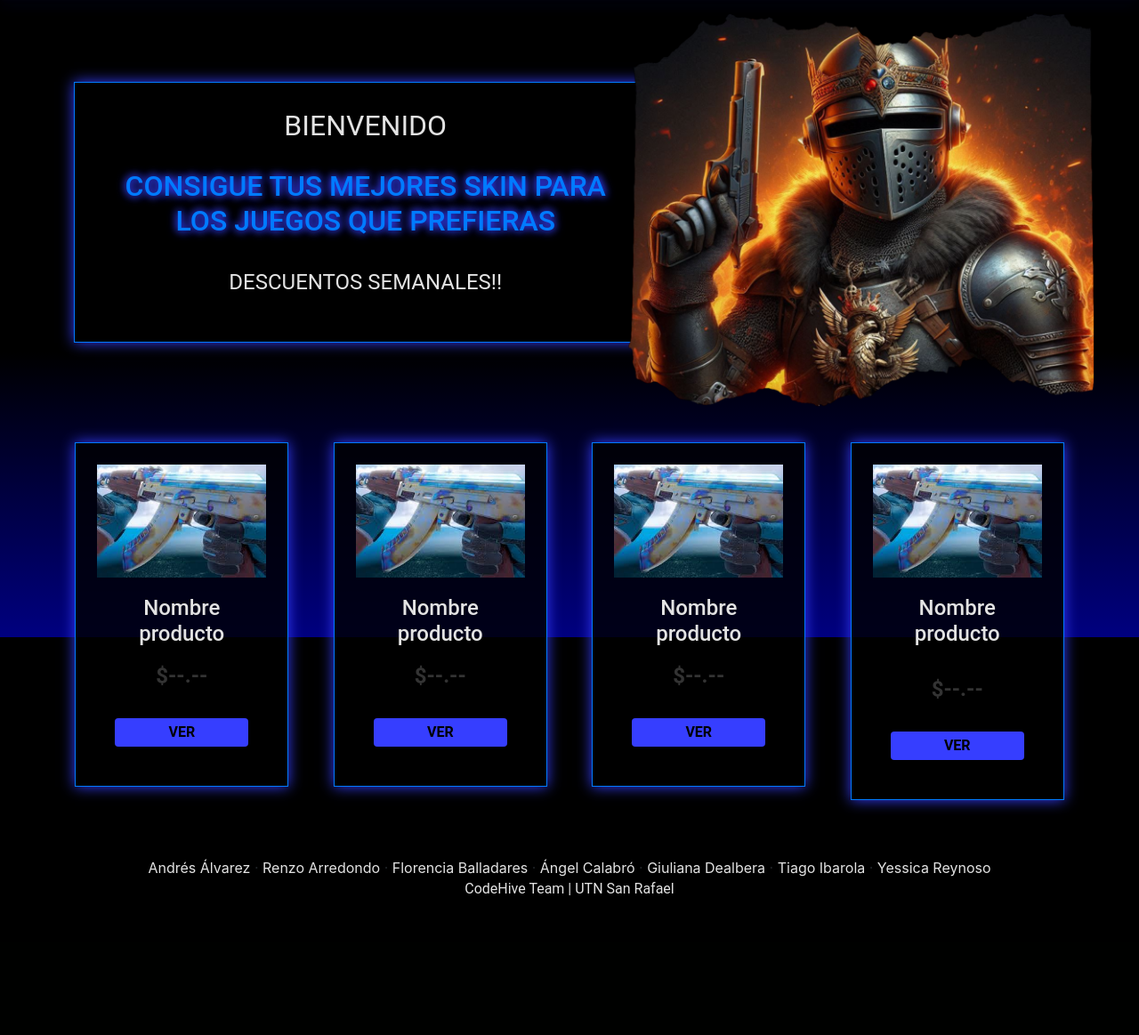
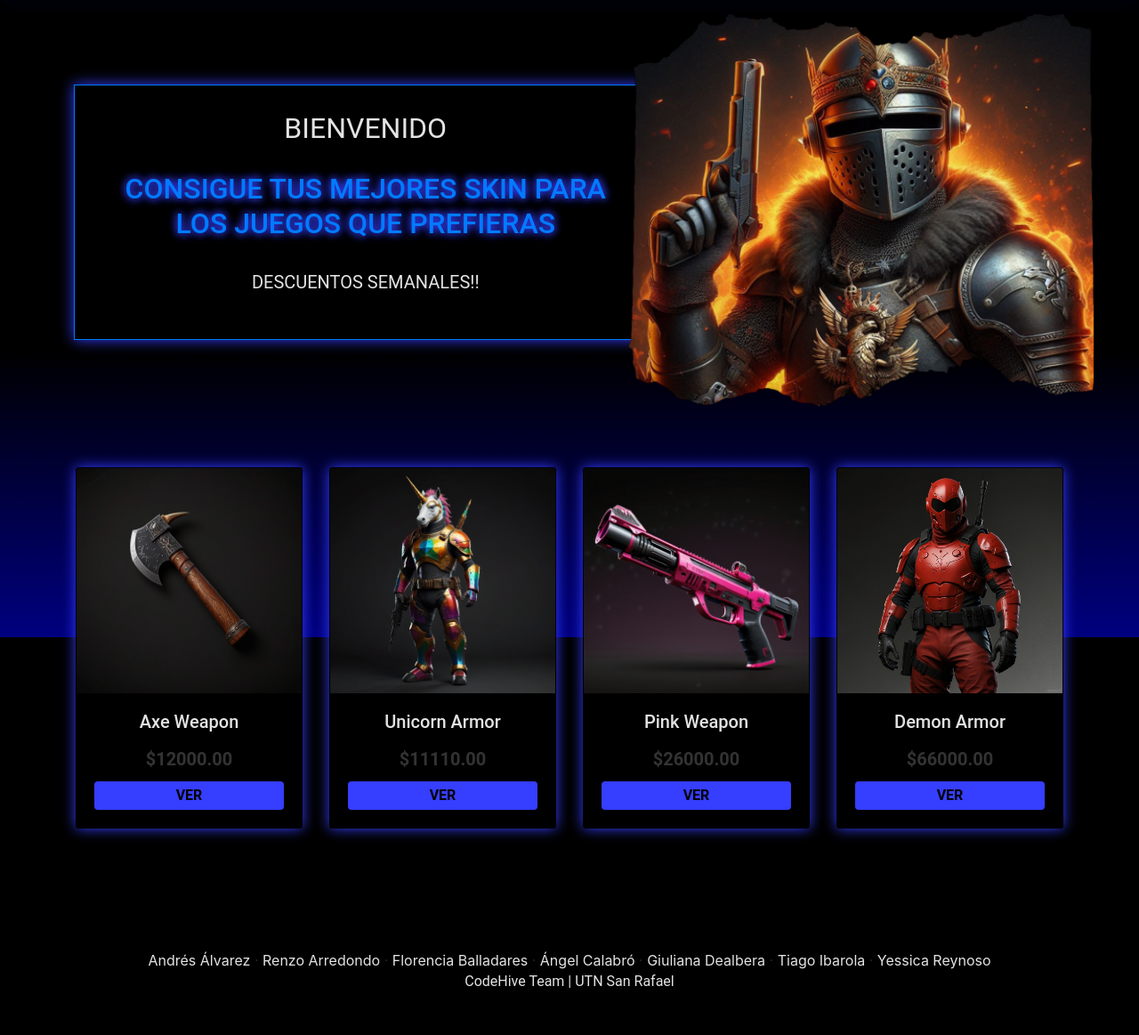
Before and after one commit to renzoarredondo1988/Ecommerce_web, a Django app: page / in a window 1280 px wide. Shown: the part 84-1247 px from the top of the page at 89% size. Before the commit the page ends 1090 px from the top, so only its background shows below. Run offline with Django 5.2, Linux system fonts and the light colour scheme; some libraries are stand-ins or nearby versions.

Commit message:
complete: se completa el index

```diff
--- a/ecommerce/InterfazGeneral/templates/InterfazGeneral/index.html
+++ b/ecommerce/InterfazGeneral/templates/InterfazGeneral/index.html
@@ -14,54 +14,55 @@
             <div class="col-md-6 mb-7 text-center container border border-primary p-4 neonBox">
                 <p class="text-neon text-large">BIENVENIDO</p>
                 <h2 class="text-primary">CONSIGUE TUS MEJORES SKIN PARA LOS JUEGOS QUE PREFIERAS</h2><br>
-                <p class="text-neon text-medium">DESCUENTOS SEMANALES!!</p>
+                <p class="text-neon text-small">DESCUENTOS SEMANALES!!</p>
             </div>
             <img src="../../../media/paginainicio/fotoBanner.png" alt="Imagen del Banner" class="img-fluid img-banner">
         </section>
     </div>
-
-        <section class="row justify-content-center items-cards">
-            <div class="">
-                <div class="border border-primary p-4 neonBox text-center custom-card">
-                    <img src="../../../media/tienda/descarga.jpg" alt="Producto 1" class="img-fluid">
+        <div id="productos-container" class="container py-5">
+            <div class="row g-4">
+                <div class="col-12 col-sm-6 col-md-6 col-lg-3 mb-4">
+                    <div class="card h-100 neonBox text-center">
+                        <img src="../../../media/tienda/weapon2.jpg" class="card-img-top" alt="{{ producto.nombre }}">
                         <div class="card-body">
-                        <h5 class="text-neon text-medium">Nombre producto</h5>
-                        <p class="price text-neon text-medium">$--.--</p>
-                        <a href="#" class="btn btn-neon">VER</a>
+                            <h5 class="text-neon text-small">Axe Weapon</h5>
+                            <p class="price text-neon text-small">$12000.00</p>
+                            <a href="{% url 'producto:api_detalle_producto' 10 %}" class="btn btn-neon mt-0">VER</a>
                         </div>
                     </div>
                 </div>
-            <div class="">
-                <div class="border border-primary p-4 neonBox text-center custom-card">
-                    <img src="../../../media/tienda/descarga.jpg" alt="Producto 2" class="img-fluid">
+                <div class="col-12 col-sm-6 col-md-6 col-lg-3 mb-4">
+                    <div class="card h-100 neonBox text-center">
+                        <img src="../../../media/tienda/armor5.jpg" class="card-img-top" alt="{{ producto.nombre }}">
                         <div class="card-body">
-                        <h5 class="text-neon text-medium">Nombre producto</h5>
-                        <p class="price text-neon text-medium">$--.--</p>
-                        <a href="#" class="btn btn-neon">VER</a>
+                            <h5 class="text-neon text-small">Unicorn Armor</h5>
+                            <p class="price text-neon text-small">$11110.00</p>
+                            <a href="{% url 'producto:api_detalle_producto' 3 %}" class="btn btn-neon mt-0">VER</a>
                         </div>
                     </div>
                 </div>
-            <div class="">
-                <div class="border border-primary p-4 neonBox text-center custom-card">
-                    <img src="../../../media/tienda/descarga.jpg" alt="Producto 3" class="img-fluid">
+                <div class="col-12 col-sm-6 col-md-6 col-lg-3 mb-4">
+                    <div class="card h-100 neonBox text-center">
+                        <img src="../../../media/tienda/weapon3.jpg" class="card-img-top" alt="{{ producto.nombre }}">
                         <div class="card-body">
-                        <h5 class="text-neon text-medium">Nombre producto</h5>
-                        <p class="price text-neon text-medium">$--.--</p>
-                        <a href="#" class="btn btn-neon">VER</a>
+                            <h5 class="text-neon text-small">Pink Weapon</h5>
+                            <p class="price text-neon text-small">$26000.00</p>
+                            <a href="{% url 'producto:api_detalle_producto' 11 %}" class="btn btn-neon mt-0">VER</a>
                         </div>
                     </div>
                 </div>
-            <div class="">
-                <div class="border border-primary p-4 neonBox text-center custom-card">
-                    <img src="../../../media/tienda/descarga.jpg" alt="Producto 4" class="img-fluid">
+                <div class="col-12 col-sm-6 col-md-6 col-lg-3 mb-4">
+                    <div class="card h-100 neonBox text-center">
+                        <img src="../../../media/tienda/armor6.jpg" class="card-img-top" alt="{{ producto.nombre }}">
                         <div class="card-body">
-                        <h3 class="text-neon text-medium">Nombre producto</h3>
-                        <p class="price text-neon text-medium">$--.--</p>
-                        <a href="#" class="btn btn-neon">VER</a>
+                            <h5 class="text-neon text-small">Demon Armor</h5>
+                            <p class="price text-neon text-small">$66000.00</p>
+                            <a href="{% url 'producto:api_detalle_producto' 6 %}" class="btn btn-neon mt-0">VER</a>
                         </div>
                     </div>
                 </div>
-        </section>
+            </div>
+        </div>
 
     <p>{{ mensaje }}</p>
 </div>
```
Lines whose indentation alone changed are shown as unchanged.
